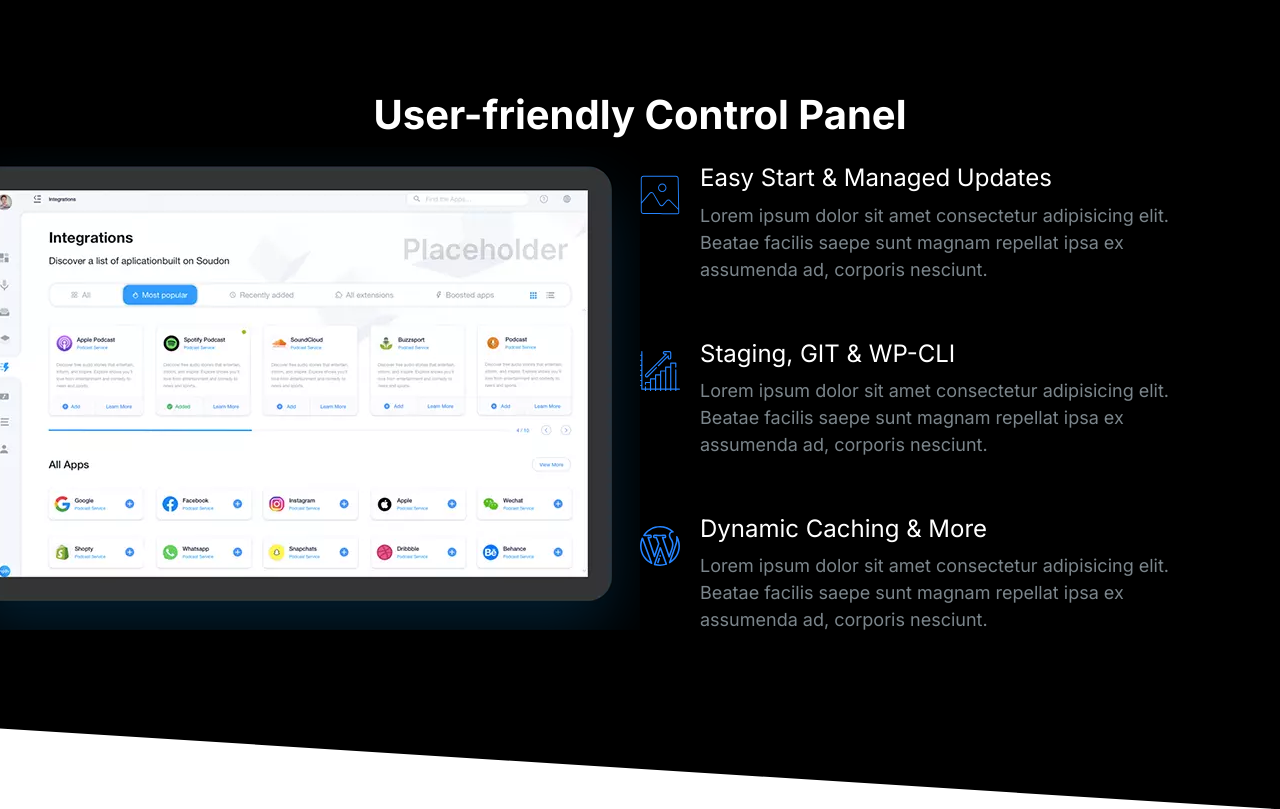
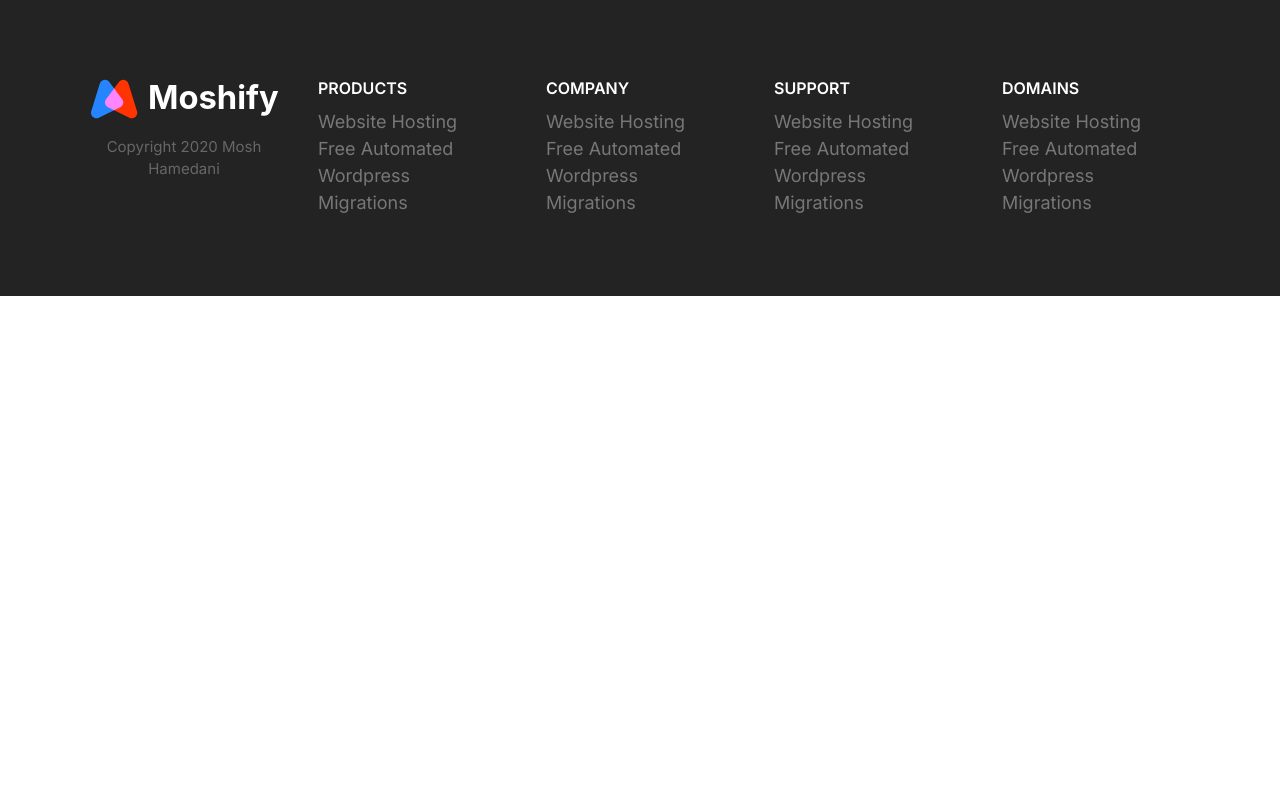
Before and after one commit to Mehdi-Youss/1st-exercise, a plain HTML site: page index.html in a window 1280 px wide. Drawn offline with Linux system fonts and the light colour scheme.

Commit message:
Define the footer components.

```diff
--- a/css/styles.css
+++ b/css/styles.css
@@ -620,6 +620,7 @@ a {
 
 .block__header {
     text-align: center;
+    margin-bottom: 4rem;
 }
 
 .block__heading {
@@ -816,3 +817,80 @@ a {
         max-width: 700px;
     }
 }
+
+/* Footer */
+.footer {
+    background: #232323;
+}
+
+.footer a {
+    color: #777;
+    transition: color .3s
+}
+
+.footer a:hover {
+    color: #fff;
+}
+
+.footer__section {
+    padding: 2rem;
+    border-bottom: 1px solid #393939;
+}
+
+.footer__section .list {
+    margin: 0;
+}
+
+.footer__heading {
+    text-transform: uppercase;
+    font-weight: 600;
+}
+
+.footer__brand {
+    margin-top: 5rem;
+    text-align: center;
+}
+
+.footer__brand img {
+    /* TODO: Consider refactoring this and applying it to all images. */
+    width: 100%;
+    max-width: 230px;
+}
+
+.footer__copyright {
+    font-size: 2.1rem;
+    color: #fff;
+    opacity: .3;
+}
+
+@media screen and (min-width: 768px) {
+    .footer__sections {
+        grid-template-columns: repeat(auto-fit, minmax(10rem, 1fr));
+    }
+
+    .footer .collapsible__chevron {
+        display: none;
+    }
+
+    .footer .collapsible__content {
+        opacity: 1;
+        max-height: 100%;
+    }
+
+    .footer__brand {
+        order: -1;
+        margin-top: 1rem;
+    }
+
+    .footer__copyright {
+        font-size: 1.5rem;
+    }
+
+    .footer__section {
+        border: 0;
+    }
+
+    .footer__heading {
+        font-size: 1.6rem;
+    }
+}
--- a/index.html
+++ b/index.html
@@ -13,77 +13,74 @@
     <link rel="stylesheet" href="css/styles.css" />
   </head>
   <body>
-    <section class="block block--dark block--skewed-right block-showcase">
-      <header class="block__header">
-        <h2>User-friendly Control Panel</h2>
-      </header>
-      <div class="container grid grid--1x2">
-        <picture class="block-showcase__image">
-          <source
-            type="image/webp"
-            srcset="images/ipad.webp 1x, images/ipad@2x.webp 2x"
-          />
-          <source
-            type="image/png"
-            srcset="images/ipad.png 1x, images/ipad@2x.png 2x"
-          />
-          <img src="images/ipad.png" alt="" />
-        </picture>
-        <ul class="list">
-          <li>
-            <div class="media">
-              <div class="media__image">
-                <svg class="icon icon--primary">
-                  <use xlink:href="images/sprite.svg#snap"></use>
-                </svg>
-              </div>
-              <div class="media__body">
-                <h3 class="media__title">Easy Start & Managed Updates</h3>
-                <p>
-                  Lorem ipsum dolor sit amet consectetur adipisicing elit.
-                  Beatae facilis saepe sunt magnam repellat ipsa ex assumenda
-                  ad, corporis nesciunt.
-                </p>
-              </div>
-            </div>
-          </li>
-          <li>
-            <div class="media">
-              <div class="media__image">
-                <svg class="icon icon--primary">
-                  <use xlink:href="images/sprite.svg#growth"></use>
-                </svg>
-              </div>
-              <div class="media__body">
-                <h3 class="media__title">Staging, GIT & WP-CLI</h3>
-                <p>
-                  Lorem ipsum dolor sit amet consectetur adipisicing elit.
-                  Beatae facilis saepe sunt magnam repellat ipsa ex assumenda
-                  ad, corporis nesciunt.
-                </p>
-              </div>
-            </div>
-          </li>
-          <li>
-            <div class="media">
-              <div class="media__image">
-                <svg class="icon icon--primary">
-                  <use xlink:href="images/sprite.svg#wordpress"></use>
-                </svg>
-              </div>
-              <div class="media__body">
-                <h3 class="media__title">Dynamic Caching & More</h3>
-                <p>
-                  Lorem ipsum dolor sit amet consectetur adipisicing elit.
-                  Beatae facilis saepe sunt magnam repellat ipsa ex assumenda
-                  ad, corporis nesciunt.
-                </p>
-              </div>
-            </div>
-          </li>
-        </ul>
+    <footer class="block block--dark footer">
+      <div class="container grid footer__sections">
+        <section class="collapsible collapsible--expanded footer__section">
+          <header class="collapsible__header">
+            <h2 class="collapsible__heading footer__heading">Products</h2>
+            <svg class="icon icon--white collapsible__chevron">
+              <use xlink:href="images/sprite.svg#chevron"></use>
+            </svg>
+          </header>
+          <div class="collapsible__content">
+            <ul class="list">
+              <li><a href="#">Website Hosting</a></li>
+              <li><a href="#">Free Automated Wordpress</a></li>
+              <li><a href="#">Migrations</a></li>
+            </ul>
+          </div>
+        </section>
+        <section class="collapsible footer__section">
+          <header class="collapsible__header">
+            <h2 class="collapsible__heading footer__heading">Company</h2>
+            <svg class="icon icon--white collapsible__chevron">
+              <use xlink:href="images/sprite.svg#chevron"></use>
+            </svg>
+          </header>
+          <div class="collapsible__content">
+            <ul class="list">
+              <li><a href="#">Website Hosting</a></li>
+              <li><a href="#">Free Automated Wordpress</a></li>
+              <li><a href="#">Migrations</a></li>
+            </ul>
+          </div>
+        </section>
+        <section class="collapsible footer__section">
+          <header class="collapsible__header">
+            <h2 class="collapsible__heading footer__heading">Support</h2>
+            <svg class="icon icon--white collapsible__chevron">
+              <use xlink:href="images/sprite.svg#chevron"></use>
+            </svg>
+          </header>
+          <div class="collapsible__content">
+            <ul class="list">
+              <li><a href="#">Website Hosting</a></li>
+              <li><a href="#">Free Automated Wordpress</a></li>
+              <li><a href="#">Migrations</a></li>
+            </ul>
+          </div>
+        </section>
+        <section class="collapsible footer__section">
+          <header class="collapsible__header">
+            <h2 class="collapsible__heading footer__heading">Domains</h2>
+            <svg class="icon icon--white collapsible__chevron">
+              <use xlink:href="images/sprite.svg#chevron"></use>
+            </svg>
+          </header>
+          <div class="collapsible__content">
+            <ul class="list">
+              <li><a href="#">Website Hosting</a></li>
+              <li><a href="#">Free Automated Wordpress</a></li>
+              <li><a href="#">Migrations</a></li>
+            </ul>
+          </div>
+        </section>
+        <section class="footer__brand">
+          <img src="images/logo.svg" alt="" />
+          <p class="footer__copyright">Copyright 2020 Mosh Hamedani</p>
+        </section>
       </div>
-    </section>
+    </footer>
   </body>
   <script src="/js/main.js"></script>
 </html>
```
Also changed, not shown: components/block-footer.html (added, +68 -0 lines), components/block-testimonials.html (added, +43 -0 lines).
